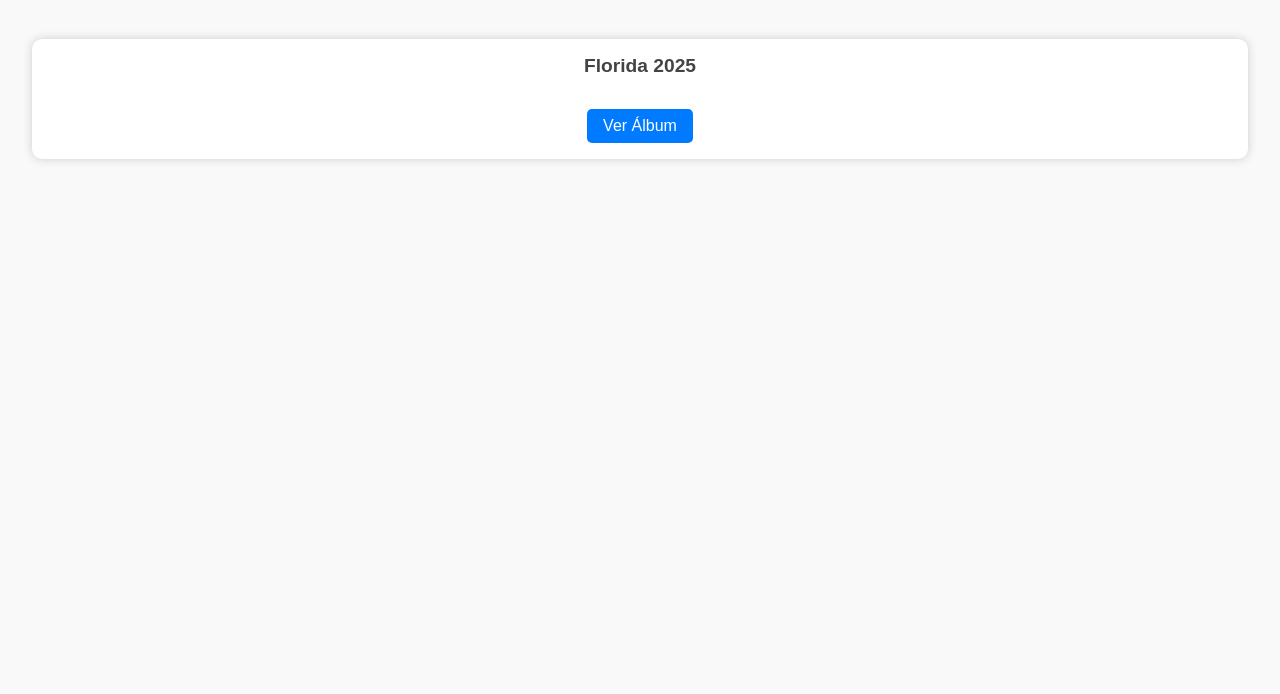
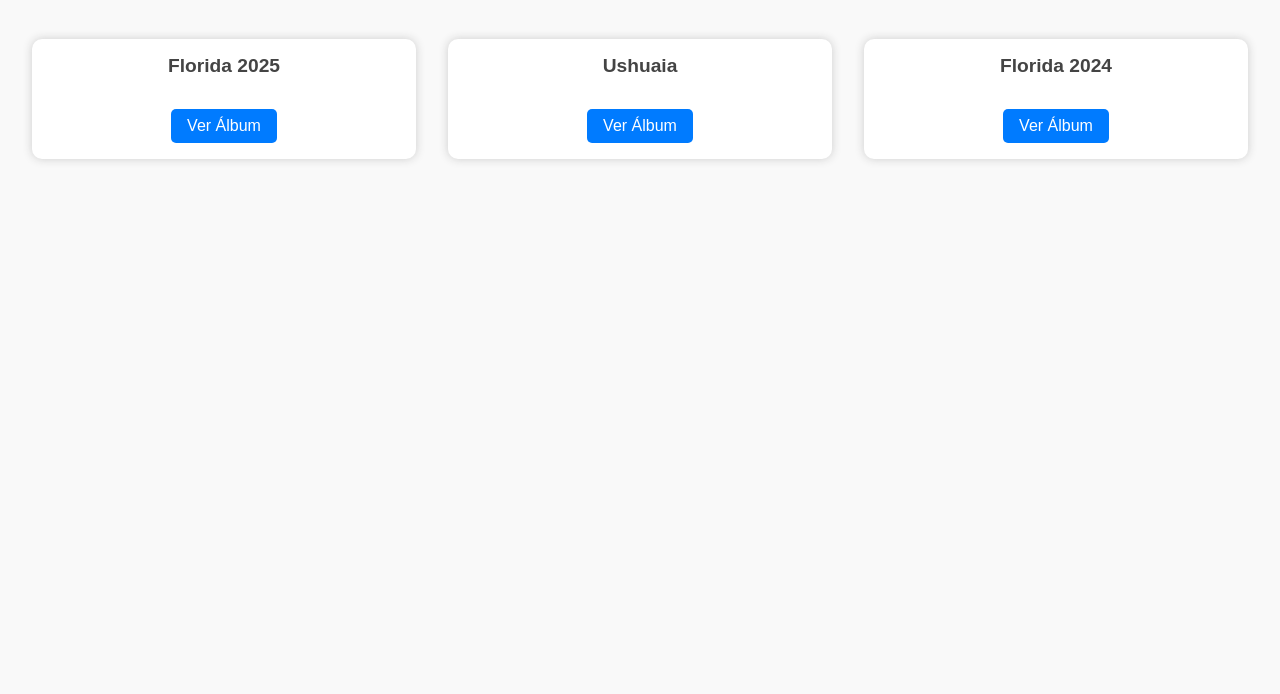
Before and after one commit to SergioMachadoJr/sergiomachadojr.github.io, a plain HTML site: page index.html in a window 1280 px wide. Shown: the part 106-800 px from the top of the page. Drawn offline with Linux system fonts and the light colour scheme.

Commit message:
Update index.html

```diff
--- a/index.html
+++ b/index.html
@@ -29,7 +29,14 @@
       <h2>Florida 2025</h2>
       <a href="https://photos.app.goo.gl/qPiRomhhSq3RMuAE8" target="_blank">Ver Álbum</a>
     </div>
-
+    <div class="album">
+      <h2>Ushuaia</h2>
+      <a href="https://photos.app.goo.gl/EK8soQy77MhyqdiE8" target="_blank">Ver Álbum</a>
+    </div>
+    <div class="album">
+      <h2>Florida 2024</h2>
+      <a href="https://photos.app.goo.gl/3mCf7D1kmFfHzssP8" target="_blank">Ver Álbum</a>
+    </div>
     <!-- Adicione mais álbuns copiando este bloco -->
 
   </div>
```
